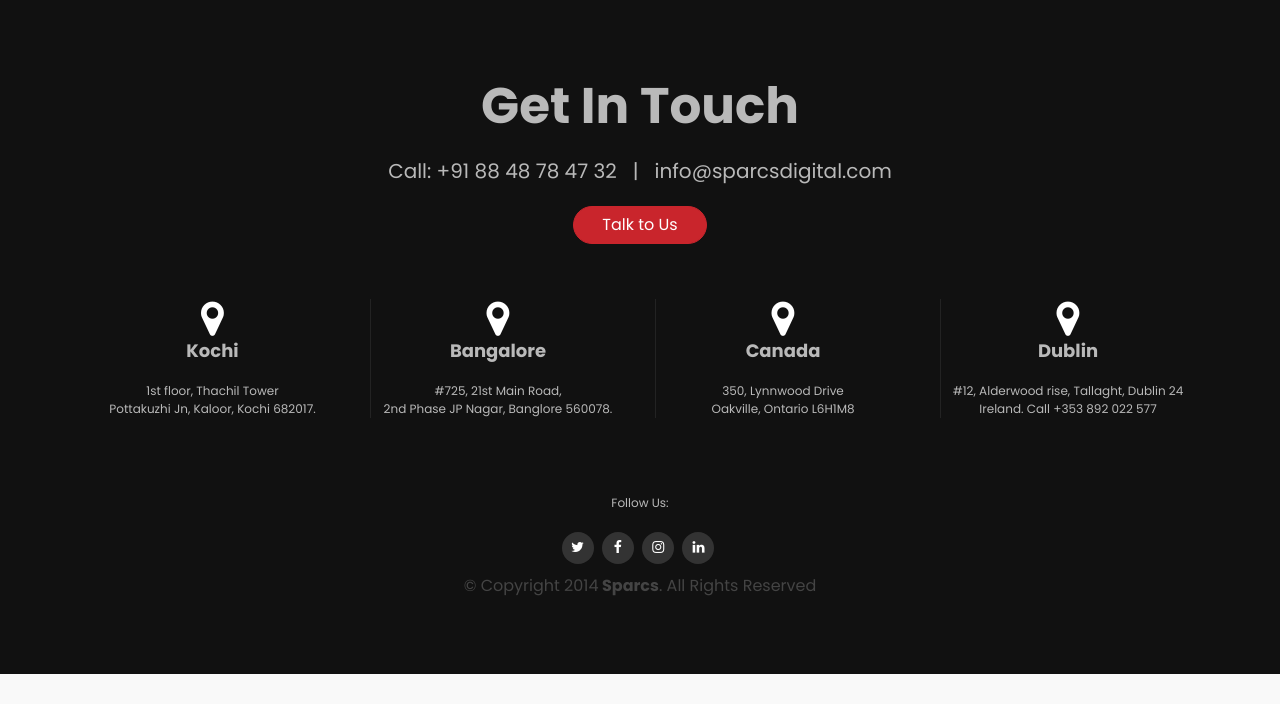
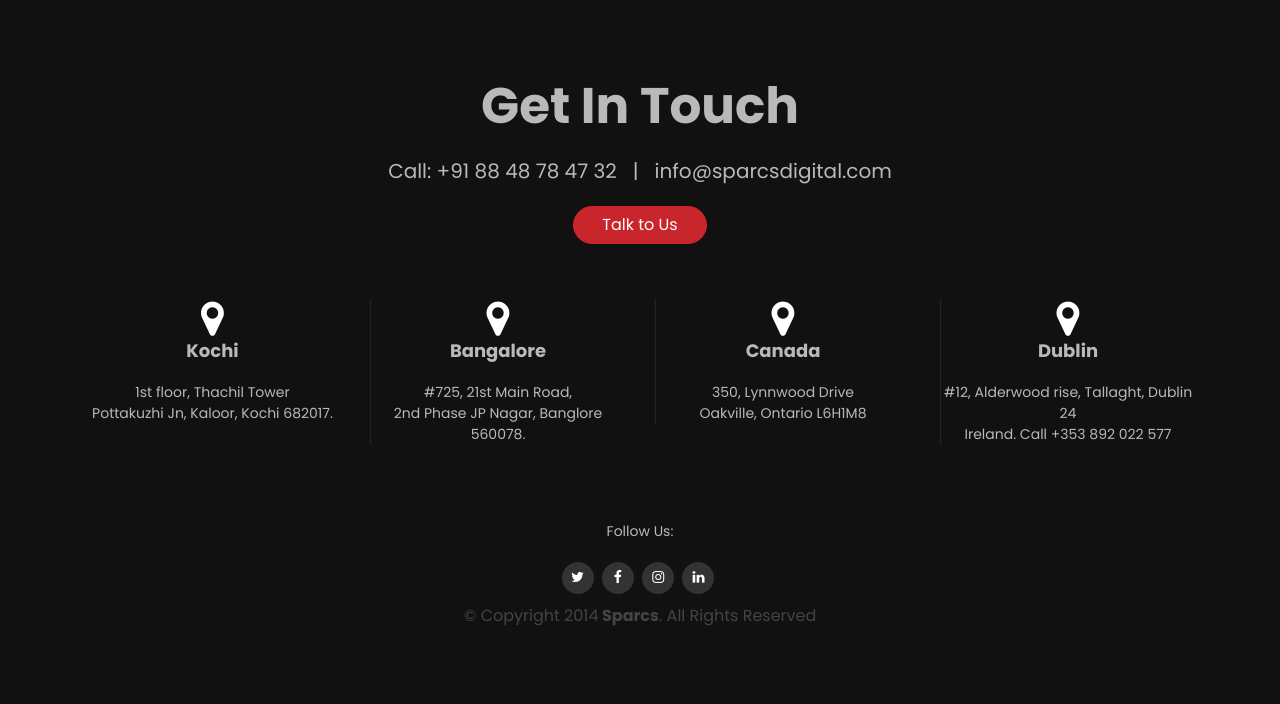
Before and after one commit to SparcsDigitalAgency/sparcs, a PHP site: page /Git/sparcs-new/index.php in a window 1280 px wide. Shown: the part 4092-4796 px from the top of the page. Before the commit the page ends 4766 px from the top, so only its background shows below. Run offline with PHP 8.4, Linux system fonts and the light colour scheme; some libraries are stand-ins or nearby versions.

Commit message:
Update sparcs-new/css/style.css

```diff
--- a/sparcs-new/css/style.css
+++ b/sparcs-new/css/style.css
@@ -928,7 +928,7 @@ font-weight: 700;
 }
 #contact p {
 color: #b9b9b9;
-font-size:12px;
+font-size:14px;
 }
 .footerphone{font-size:20px !important;}
 #contact h3 {
```
